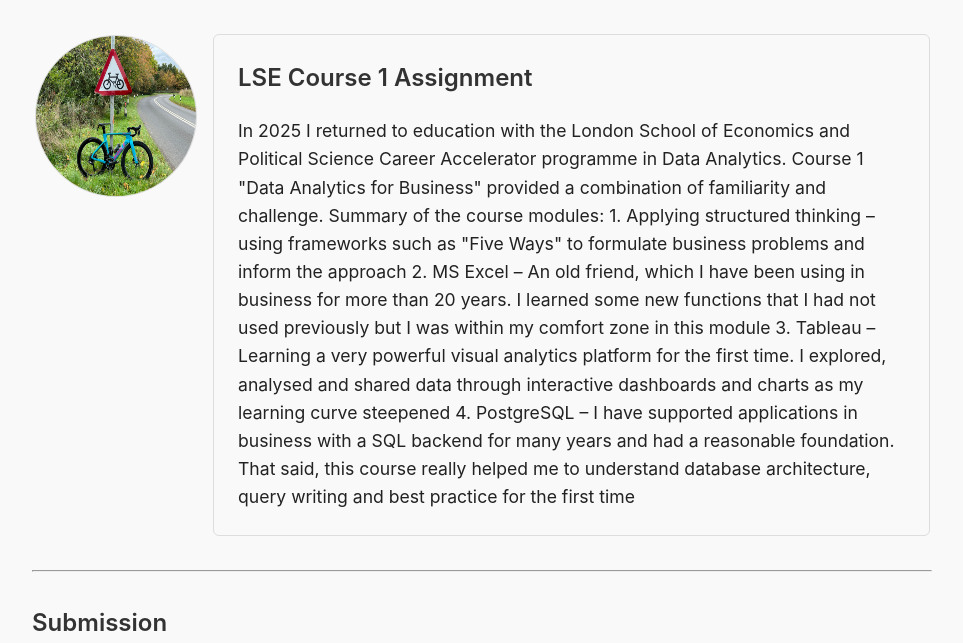
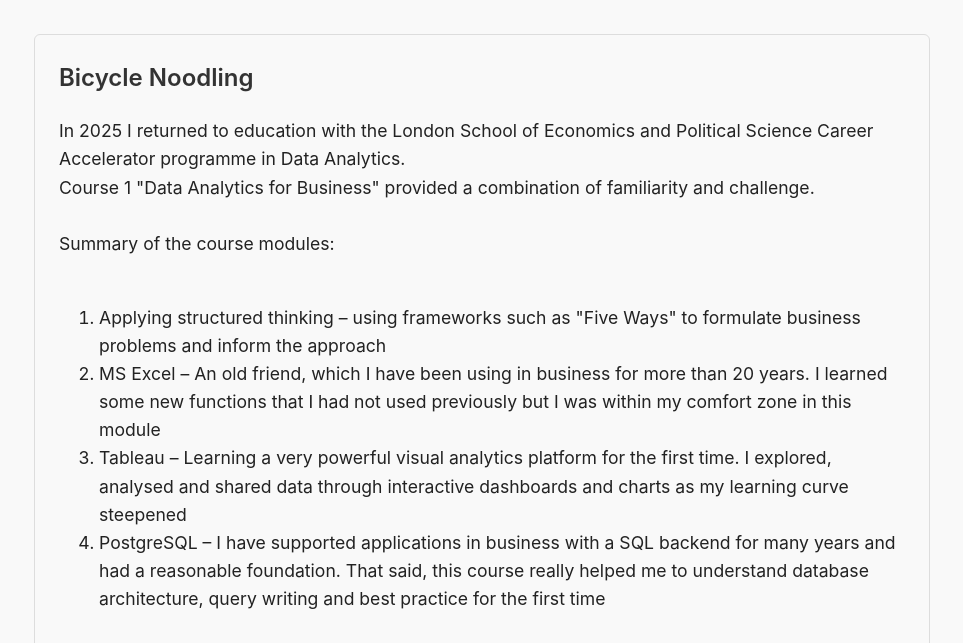
Before and after one commit to drapertoby/portfolio-toby-draper, a Jekyll site: the page built from course1_intro.md, in a window 1280 px wide, cut to the strip 0-643 px from the top of the page. Shown: the whole strip, without its empty margins (158-1121 px from the left). Built offline with Jekyll 4.4.1, drawn with Linux system fonts in a browser that asks for light colours.

Commit message:
Update course1_intro.md
formated intro text

```diff
--- a/course1_intro.md
+++ b/course1_intro.md
@@ -6,23 +6,20 @@ permalink: /course1_intro/
 
 <table style="width: 100%; margin-bottom: 2rem;">
   <tr>
-    <td style="width: 160px; padding-right: 1rem; vertical-align: top;">
-     <img src="/portfolio-toby-draper/images/bikes.jpg" alt="My beautiful bike" style="width: 160px; height: 160px; border-radius: 50%; border: 1px solid #ddd;" />
-    </td>
-    <td style="border: 1px solid #ddd; background-color: #f9f9f9; padding: 1.5rem; border-radius: 6px;">
-      <h2 style="margin-top: 0; font-size: 1.5rem;">LSE Course 1 Assignment</h2>
-    <p style="font-size: 1.1rem; line-height: 1.6; margin: 0;">
-In 2025 I returned to education with the London School of Economics and Political Science Career Accelerator programme in Data Analytics.
-Course 1 "Data Analytics for Business" provided a combination of familiarity and challenge.
-
-Summary of the course modules:
-
-1. Applying structured thinking – using frameworks such as "Five Ways" to formulate business problems and inform the approach
-2. MS Excel – An old friend, which I have been using in business for more than 20 years. I learned some new functions that I had not used previously but I was within my comfort zone in this module
-3. Tableau – Learning a very powerful visual analytics platform for the first time. I explored, analysed and shared data through interactive dashboards and charts as my learning curve steepened
-4. PostgreSQL – I have supported applications in business with a SQL backend for many years and had a reasonable foundation. That said, this course really helped me to understand database architecture, query writing and best practice for the first time
-</p>
-    </td>
+   <td style="border: 1px solid #ddd; background-color: #f9f9f9; padding: 1.5rem; border-radius: 6px;">
+  <h2 style="margin-top: 0; font-size: 1.5rem;">Bicycle Noodling</h2>
+  <div style="font-size: 1.1rem; line-height: 1.6;">
+    In 2025 I returned to education with the London School of Economics and Political Science Career Accelerator programme in Data Analytics.<br>
+    Course 1 "Data Analytics for Business" provided a combination of familiarity and challenge.<br><br>
+    Summary of the course modules:<br><br>
+    <ol>
+      <li>Applying structured thinking – using frameworks such as "Five Ways" to formulate business problems and inform the approach</li>
+      <li>MS Excel – An old friend, which I have been using in business for more than 20 years. I learned some new functions that I had not used previously but I was within my comfort zone in this module</li>
+      <li>Tableau – Learning a very powerful visual analytics platform for the first time. I explored, analysed and shared data through interactive dashboards and charts as my learning curve steepened</li>
+      <li>PostgreSQL – I have supported applications in business with a SQL backend for many years and had a reasonable foundation. That said, this course really helped me to understand database architecture, query writing and best practice for the first time</li>
+    </ol>
+  </div>
+</td>
   </tr>
 </table>
 
```
